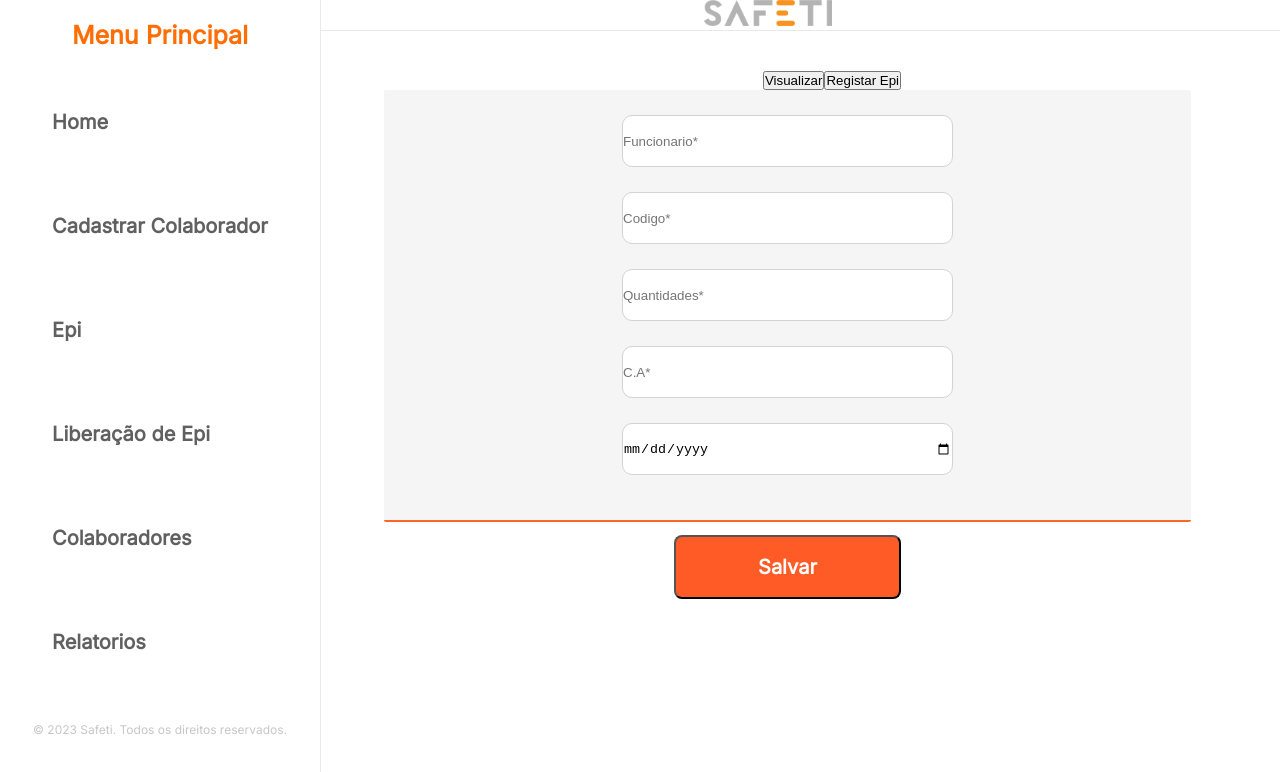
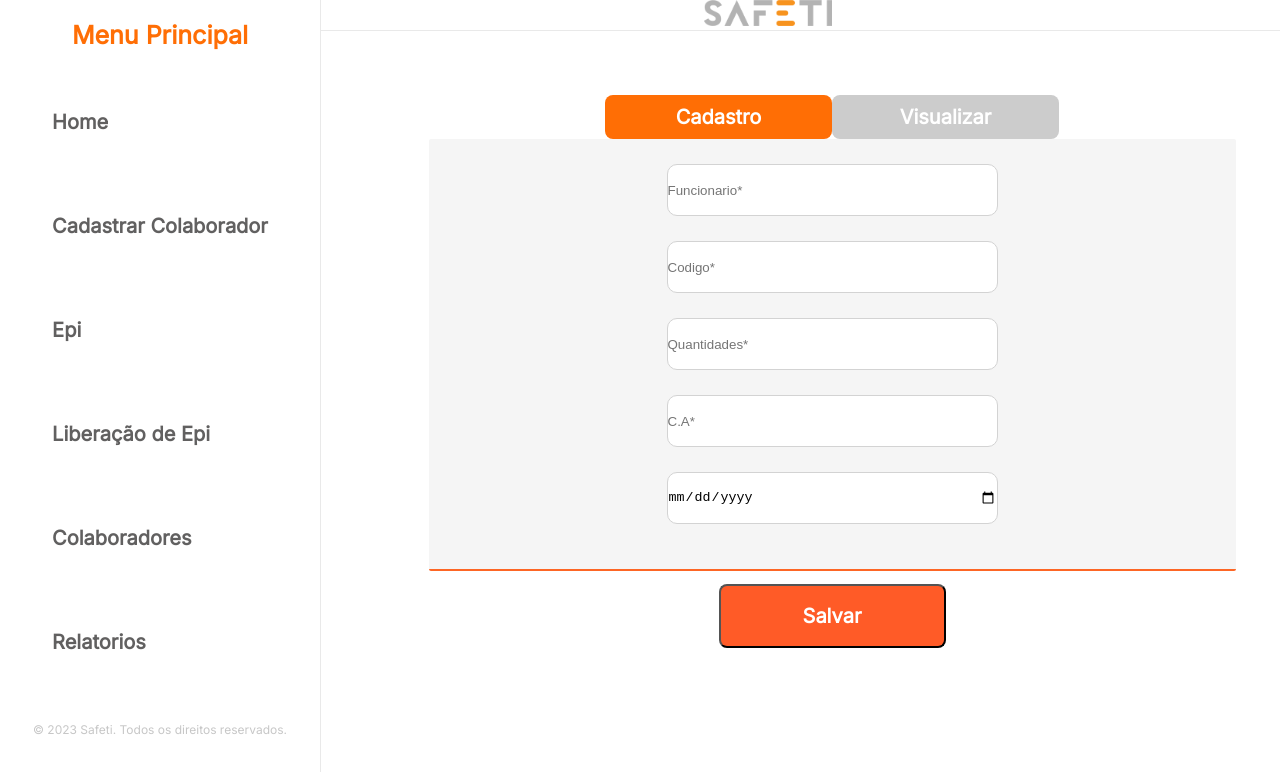
Before and after one commit to DavidTMaciel/EPIManager, a React (Create React App) app in the folder Front/: page /releaseEpi in a window 1280 px wide. Shown: the top 772 px of the page. Built offline with nearby package versions, Linux system fonts and the light colour scheme; a web font is replaced by a local one.

Commit message:
epi release and preview screen

```diff
--- a/Front/src/pages/ReleaseEpi/index.js
+++ b/Front/src/pages/ReleaseEpi/index.js
@@ -1,28 +1,35 @@
-import React from "react";
-import './style.css';
+import React, { useState } from "react";
+import RegisterRelease from "./RegisterReleaser";
+import ViewRelease from "./ViewRelease";
 import Menu from "../../components/components-interface/menu";
-
+import './style.css'
 
 export default function ReleaseEpi() {
+
+    const [displayReleaser, setdislayRelease] = useState(true);
+
+    const toglleDisplay = () => {
+        setdislayRelease(!displayReleaser)
+    };
     return (
         <div>
             <Menu />
-            <div className="container-release">
-                <div>
-                <button>Visualizar</button>
-                <button>Registar Epi</button>
+            <div className="container-release-epi">
+                <div className="release-epi-button">
+                    <button
+                        onClick={toglleDisplay}
+                        className={displayReleaser ? 'active-button' : 'inactive-button'}
+                    >
+                        Cadastro
+                    </button>
+                    <button
+                        onClick={toglleDisplay}
+                        className={displayReleaser ? 'inactive-button' : 'active-button'}
+                    >
+                        Visualizar
+                    </button>
                 </div>
-
-                <div className="release-epi">
-                    <form method="POST">
-                        <input type="text" placeholder="Funcionario*"></input>
-                        <input type="text" placeholder="Codigo*"></input>
-                        <input type="number" placeholder="Quantidades*"></input>
-                        <input type="text" placeholder="C.A*"></input>
-                        <input type="date" placeholder="Data de Entrega*"></input>
-                        <button type="submit">Salvar</button>
-                    </form>
-                </div>
+                {displayReleaser ? <RegisterRelease /> : <ViewRelease />}
             </div>
         </div>
     )
--- a/Front/src/pages/ReleaseEpi/style.css
+++ b/Front/src/pages/ReleaseEpi/style.css
@@ -1,3 +1,23 @@
+.release-epi-button button{
+    width: 227px;
+    height: 44px;
+    border-radius: 8px;
+    font-family: 'Inter';
+    font-style: normal;
+    font-weight: 600;
+    font-size: 20px;
+    line-height: 130%;
+    color: #FFFFFF;
+    border: none;
+}
+.container-release-epi{
+    display: flex;
+    justify-content: center;
+    align-items: center;
+    flex-direction: column;
+    padding-left: 35%;
+
+}
 .release-epi {
     width: 807px;
     height: 430px;
@@ -7,38 +27,18 @@
 
 }
 
-.release-epi form {
-    display: flex;
-    flex-direction: column;
-    justify-content: center;
-    align-items: center;
-}
+@media screen and (min-width:1300px) {
+    .release-epi {
+        width: 1007px;
+        height: 530px;
+    }
 
-.release-epi input {
-    width: 329px;
-    height: 50px;
-    border-radius: 10px;
-    margin-top: 25px;
-    border: 1px solid #d3d3d3;
-}
-
-.release-epi button {
-    margin-top: 60px;
-    width: 227px;
-    height: 64px;
-    background: #FF5B27;
-    border-radius: 8px;
-    font-family: 'Inter';
-    font-style: normal;
-    font-weight: 600;
-    font-size: 20px;
-    line-height: 130%;
-    color: #FFFFFF;
 
 }
-.container-release{
-    margin-top: 3%;
-    margin-left: 30%;
-    display: flex;
-    flex-direction: column;
+@media screen and (min-width: 1200px ) {
+    .container-release-epi{
+        padding-left: 30%;
+        padding-top: 5%;
+    }
+
 }
```
